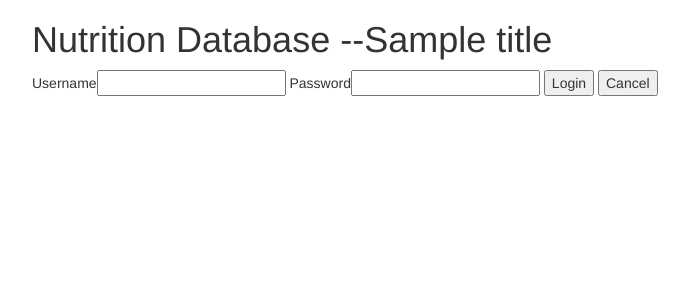
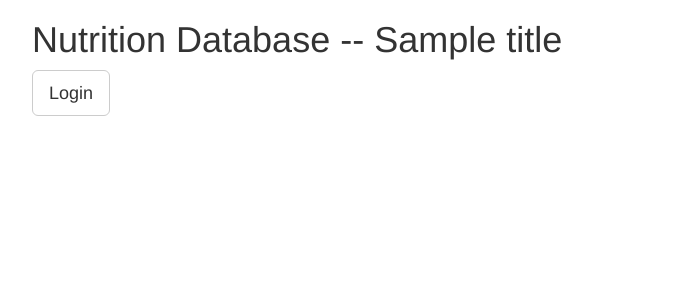
Before and after one commit to Parkland-CSC155/SP16-team2-project, a Node server app: template views/default.ejs in a window 1280 px wide. Shown: the top 300 px of the page, without its empty margins (38-727 px from the left). Run offline with Node 20, Linux system fonts and the light colour scheme; the template is opened without the code that fills it: most values are stand-ins (such as "Sample title", 1, 10 or a date in 2020); some libraries are stand-ins or nearby versions.

Commit message:
some changes

```diff
--- a/routes/index.js
+++ b/routes/index.js
@@ -3,6 +3,11 @@ exports.index = function(req, res) {
 
   res.render('default', {
     title: 'Home'
+  });
+  //var login = $("#myBtn");
+  var login = document.getElementById("#myBtn");
+  login.click(function(){
+        $("#myModal").modal();
   });
 };
 
--- a/views/default.ejs
+++ b/views/default.ejs
@@ -1,35 +1,52 @@
 <!DOCTYPE html>
 <html lang="en">
 <head><% include partials/page/head.ejs %></head>
-<body class="<%= classname %>" >
+      <% include partials/page/jsdefaults.ejs %>
+<body>
 <% include partials/page/header.ejs %>
 
 <div class="container">
-  <h1><%= pagetitle %>--<%= title %></h1>
+  <h1><%= pagetitle %> -- <%= title %></h1>
 
-  <form name="login">
-            Username<input type="text" name="userid"/>
-            Password<input type="password" name="pswrd"/>
-            <input type="button" onclick="check(this.form)" value="Login"/>
-            <input type="reset" value="Cancel"/>
-        </form>
-        <script language="javascript">
-            function check(form) {                              /*function to check userid & password*/
-                /*the following code checkes whether the entered userid and password are matching*/
+  <!-- Trigger the modal with a button -->
+  <button type="button" class="btn btn-default btn-lg" id="myBtn">Login</button>
 
-                if(form.userid.value == "myuserid" && form.pswrd.value == "mypswrd") {
-                //replace with if(form.userid.value == form.pswrd.value)
-                    window.open('target.html')                    /*opens the target page while Id & password matches*/
-                }
-                else {
-                    alert("Error Password or Username")             /*displays error message*/
-                }
-            }
-        </script>
+  <!-- Modal -->
+  <div class="modal fade" id="myModal" role="dialog">
+    <div class="modal-dialog">
 
+      <!-- Modal content-->
+      <div class="modal-content">
+        <div class="modal-header" style="padding:35px 50px;">
+          <button type="button" class="close" data-dismiss="modal">&times;</button>
+          <h4><span class="glyphicon glyphicon-lock"></span> Login</h4>
+        </div>
+        <div class="modal-body" style="padding:40px 50px;">
+          <form role="form">
+            <div class="form-group">
+              <label for="usrname"><span class="glyphicon glyphicon-user"></span> Username</label>
+              <input type="text" class="form-control" id="usrname" placeholder="Enter email">
+            </div>
+            <div class="form-group">
+              <label for="psw"><span class="glyphicon glyphicon-eye-open"></span> Password</label>
+              <input type="text" class="form-control" id="psw" placeholder="Enter password">
+            </div>
+            <div class="checkbox">
+              <label><input type="checkbox" value="" checked>Remember me</label>
+            </div>
+              <button type="submit" id="btn-login" class="btn btn-success btn-block"><span class="glyphicon glyphicon-off"></span> Login</button>
+          </form>
+        </div>
+        <div class="modal-footer">
+          <button type="submit" class="btn btn-danger btn-default pull-left" data-dismiss="modal"><span class="glyphicon glyphicon-remove"></span> Cancel</button>
+
+        </div>
+      </div>
+
+    </div>
+  </div>
 </div><!-- container -->
 
   <% include partials/page/footer.ejs %>
-  <% include partials/page/jsdefaults.ejs %>
 </body>
 </html>
--- a/views/partials/page/head.ejs
+++ b/views/partials/page/head.ejs
@@ -2,3 +2,14 @@
 <meta name="viewport" content="width=device-width, initial-scale=1">
 <title><%= title %></title>
 <link rel="stylesheet" href="https://maxcdn.bootstrapcdn.com/bootstrap/3.3.6/css/bootstrap.min.css">
+<style>
+  .modal-header, h4, .close {
+      background-color: #5cb85c;
+      color:white !important;
+      text-align: center;
+      font-size: 30px;
+  }
+  .modal-footer {
+      background-color: #f9f9f9;
+  }
+  </style>
```
